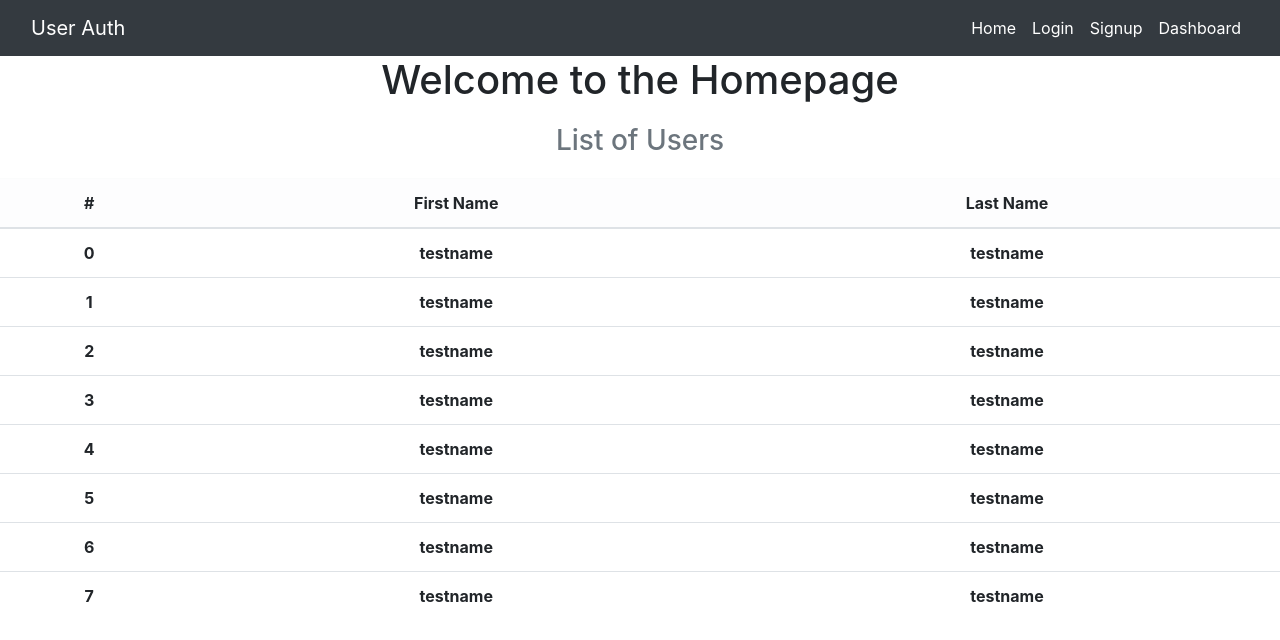
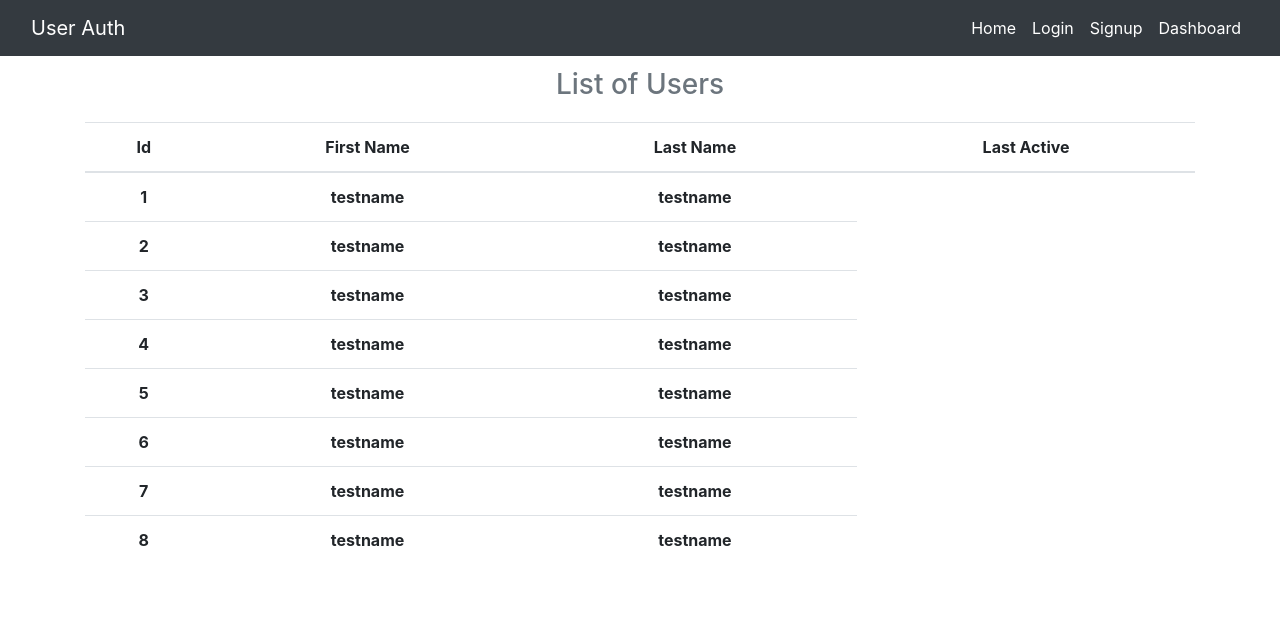
Before and after one commit to MakarandPundlik/BlogPost, a React (Create React App) app in the folder frontend_mod/: page / in a window 1280 px wide. Shown: the top 640 px of the page. Built offline with nearby package versions, Linux system fonts and the light colour scheme.

Commit message:
started with forms

```diff
--- a/frontend_mod/package.json
+++ b/frontend_mod/package.json
@@ -6,6 +6,7 @@
     "@testing-library/jest-dom": "^5.11.9",
     "@testing-library/react": "^11.2.5",
     "@testing-library/user-event": "^12.7.0",
+    "axios": "^0.21.1",
     "bootstrap": "^4.6.0",
     "react": "^17.0.1",
     "react-dom": "^17.0.1",
--- a/frontend_mod/src/components/Homepage.jsx
+++ b/frontend_mod/src/components/Homepage.jsx
@@ -1,66 +1,26 @@
 import React from 'react';
 import Formrow from './Formrow';
-
+import users from './Userdata';
 function Homepage(props) {
-    const dark = "table-dark";
-    const light = "table-light";
-    const users = [
-        {
-
-            firstname: 'testname',
-            lastname: 'testname'
-        },
-        {
-
-            firstname: 'testname',
-            lastname: 'testname'
-        },
-        {
-
-            firstname: 'testname',
-            lastname: 'testname'
-        },
-        {
-
-            firstname: 'testname',
-            lastname: 'testname'
-        },
-        {
-
-            firstname: 'testname',
-            lastname: 'testname'
-        },
-        {
-
-            firstname: 'testname',
-            lastname: 'testname'
-        },
-        {
-
-            firstname: 'testname',
-            lastname: 'testname'
-        },
-        {
-
-            firstname: 'testname',
-            lastname: 'testname'
-        }
-
-    ];
-
+    // const darkTable = "table-dark ";
+    // const lightTable = "table-light ";
+    // const dark = "text-white"
+    // const light = "text-dark"
     return (
         <div>
-            <h1>Welcome to the Homepage</h1>
-            <table class="table text-center">
+
+            <div className="container">
+            <table className="table table-stripped table-hover">
                 <caption className="text-center"><h3>List of Users</h3></caption>
-                <thead class={light}>
+                <thead >
                     <tr>
-                        <th scope="col">#</th>
+                        <th scope="col">Id</th>
                         <th scope="col">First Name</th>
                         <th scope="col">Last Name</th>
+                        <th scope="col">Last Active</th>
                     </tr>
                 </thead>
-                <tbody>
+                <tbody >
 
 
                     {
@@ -68,9 +28,10 @@ function Homepage(props) {
                             return (
                                <Formrow
                                key={index}
-                                index={index}
+                                index={index+1}
                                 firstname={user.firstname}
                                 lastname={user.lastname}
+                                lastactive={user.lastactive}
                                />
                             )
                             index++;
@@ -80,6 +41,7 @@ function Homepage(props) {
 
                 </tbody>
             </table>
+            </div>
         </div>
     );
 }
--- /dev/null
+++ b/frontend_mod/src/components/Userdata.js
@@ -0,0 +1,45 @@
+const users = [
+    {
+
+        firstname: 'testname',
+        lastname: 'testname'
+    },
+    {
+
+        firstname: 'testname',
+        lastname: 'testname'
+    },
+    {
+
+        firstname: 'testname',
+        lastname: 'testname'
+    },
+    {
+
+        firstname: 'testname',
+        lastname: 'testname'
+    },
+    {
+
+        firstname: 'testname',
+        lastname: 'testname'
+    },
+    {
+
+        firstname: 'testname',
+        lastname: 'testname'
+    },
+    {
+
+        firstname: 'testname',
+        lastname: 'testname'
+    },
+    {
+
+        firstname: 'testname',
+        lastname: 'testname'
+    }
+
+];
+
+export default users;
```
Also changed, not shown: 2 other files (tests, documents, lock files or other folders).
